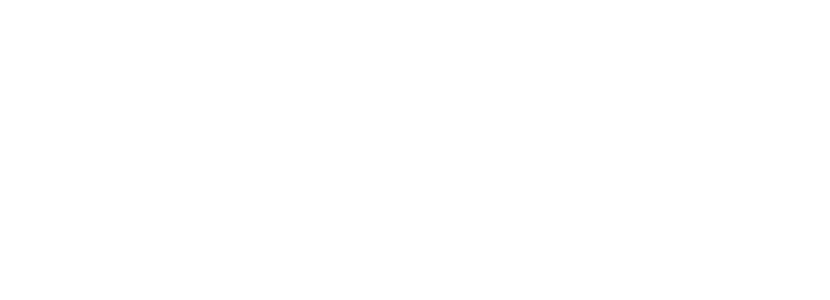
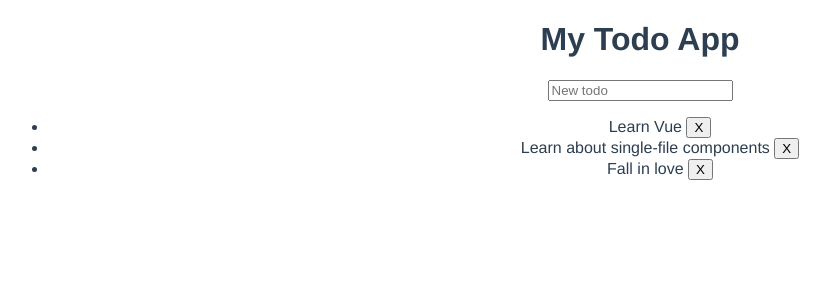
Before and after one commit to raina94/raina94.github.com, a Vue app in the folder my-blog/: page /#/todo-example in a window 1280 px wide. Shown: the top 300 px of the page, without its empty margins (0-830 px from the left). Built offline with nearby package versions, Linux system fonts and the light colour scheme; a web font is replaced by a local one.

Commit message:
todo예제 완성

```diff
--- a/my-blog/src/components/MainHeader.vue
+++ b/my-blog/src/components/MainHeader.vue
@@ -8,7 +8,7 @@
             <ul>
                 <li>나는 누구 /</li>
                 <li>해본 것 /</li>
-                <li><router-link to="/study">공부한 것 /</router-link></li>
+                <li><router-link :to="{name: 'Study'}">공부한 것 /</router-link></li>
             </ul>
         </div>
     </div>
--- a/my-blog/src/components/Study.vue
+++ b/my-blog/src/components/Study.vue
@@ -1,6 +1,9 @@
 <template>
   <div>
-    <router-link to="/study/mes-demo">#MES 데모</router-link>
+    <ul>
+      <li><router-link :to="{name: 'MESDemo'}">#MES 데모</router-link></li>
+      <li><router-link :to="{name: 'TodoList'}">#TO_DO 예제</router-link></li>
+    </ul>
   </div>
 </template>
 <script>
--- a/my-blog/src/components/mes/MESDemo.vue
+++ b/my-blog/src/components/mes/MESDemo.vue
@@ -1,15 +1,46 @@
 <template>
   <div class="demo-main">
-    <side-menu />
+    <div class="side-menu">
+    <ul>
+      <li v-for="menuList in menuLists" :key="menuList.id">
+        <router-link :to="{name: source}">{{menuList.name}}</router-link>
+      </li>
+    </ul>
+    </div>
+    <div>
+      vue.js 넘모 어렵다
+    </div>
   </div>
 </template>
 
 <script>
-import SideMenu from './SideMenu.vue'
+
+let nextId = 1
+
 export default {
   name: 'Study',
-  components: {
-    'side-menu': SideMenu
+  data () {
+    return {
+      menuLists: [
+        {
+          id: nextId++,
+          name: '기초'
+        },
+        {
+          id: nextId++,
+          name: '영업'
+        },
+        {
+          id: nextId++,
+          name: '재고'
+        },
+        {
+          id: nextId++,
+          name: '구매'
+        }
+      ],
+      source: 'workerList'
+    }
   }
 }
 </script>
@@ -20,4 +51,18 @@
     width: 100%;
     height: 700px;
   }
+  .side-menu {
+  width: 150px;
+  height: 100%;
+  border: 1px solid #1098ad;
+    ul {
+      li {
+        text-align: left;
+      }
+    }
+  }
+
+  div {
+    float: left;
+  }
 </style>
--- a/my-blog/src/components/mes/SideMenu.vue
+++ b/my-blog/src/components/mes/SideMenu.vue
@@ -1,23 +1,38 @@
 <template>
   <div class="side-menu">
     <ul>
-      <li v-for="menuList in menuLists">
-        {{ menuList.name }}
+      <li v-for="menuList in menuLists" :key="menuList.id">
+        <router-link :to="{name: menuList.source}">{{menuList.name}}</router-link>
       </li>
     </ul>
   </div>
 </template>
 <script>
+let nextId = 1
+
 export default {
   name: 'SideMenu',
   data () {
     return {
       menuLists: [
-      {name: '기초'},
-      {name: '영업'},
-      {name: '재고'},
-      {name: '구매'}
-      ]
+        {
+          id: nextId++,
+          name: '기초'
+        },
+        {
+          id: nextId++,
+          name: '영업'
+        },
+        {
+          id: nextId++,
+          name: '재고'
+        },
+        {
+          id: nextId++,
+          name: '구매'
+        }
+      ],
+      source: 'workerList'
     }
   }
 }
--- /dev/null
+++ b/my-blog/src/components/mes/WorkerList.vue
@@ -0,0 +1,13 @@
+<template>
+  <div>
+    워커
+  </div>
+</template>
+<script>
+export default {
+  name: 'worker-list'
+}
+</script>
+<style lang="scss" scoped>
+
+</style>
--- /dev/null
+++ b/my-blog/src/components/todo/BaseInputText.vue
@@ -0,0 +1,32 @@
+<template>
+  <input
+    type="text"
+    class="input"
+    :value="value"
+    v-on="listeners"
+  >
+</template>
+
+<script>
+export default {
+  props: {
+    value: {
+      type: String,
+      default: ''
+    }
+  },
+  computed: {
+    listeners () {
+      return {
+        ...this.$listeners,
+        input: event => this.$emit('input', event.target.value)
+      }
+    }
+  }
+}
+</script>
+
+<style lang="scss" scoped>
+$vue-blue: #32485F;
+$vue-green: #00C185;
+</style>
--- /dev/null
+++ b/my-blog/src/components/todo/TodoList.vue
@@ -0,0 +1,67 @@
+<template>
+  <div class="todo-list">
+    <h1>My Todo App</h1>
+    <div>
+      <BaseInputText
+        v-model="newTodoText"
+        placeholder="New todo"
+        @keydown.enter="addTodo" />
+      <ul v-if="todos.length">
+        <TodoListItem v-for="todo in todos" :key="todo.id" :todo="todo" @remove="removeTodo" />
+      </ul>
+      <p v-else>
+        투두 추가하셈
+      </p>
+    </div>
+  </div>
+</template>
+
+<script>
+import BaseInputText from './BaseInputText.vue'
+import TodoListItem from './TodoListItem.vue'
+
+let nextTodoId = 1
+
+export default {
+  components: {
+    BaseInputText,
+    TodoListItem
+  },
+  data () {
+    return {
+      newTodoText: '',
+      todos: [
+        {
+          id: nextTodoId++,
+          text: 'Learn Vue'
+        },
+        {
+          id: nextTodoId++,
+          text: 'Learn about single-file components'
+        },
+        {
+          id: nextTodoId++,
+          text: 'Fall in love'
+        }
+      ]
+    }
+  },
+  methods: {
+    addTodo () {
+      const trimmedText = this.newTodoText.trim()
+      if (trimmedText) {
+        this.todos.push({
+          id: nextTodoId++,
+          text: trimmedText
+        })
+        this.newTodoText = ''
+      }
+    },
+    removeTodo (idToRemove) {
+      this.todos = this.todos.filter(todo => {
+        return todo.id !== idToRemove
+      })
+    }
+  }
+}
+</script>
--- /dev/null
+++ b/my-blog/src/components/todo/TodoListItem.vue
@@ -0,0 +1,18 @@
+<template>
+  <li>
+      {{todo.text}}
+      <button @click="$emit('remove', todo.id)">
+          X
+      </button>
+  </li>
+</template>
+<script>
+export default {
+  props: {
+    todo: {
+      type: Object,
+      required: true
+    }
+  }
+}
+</script>
--- a/my-blog/src/router/index.js
+++ b/my-blog/src/router/index.js
@@ -3,6 +3,8 @@
 import Home from '@/components/Home'
 import Study from '@/components/Study'
 import MESDemo from '@/components/mes/MESDemo'
+import TodoList from '@/components/todo/TodoList'
+import WorkerList from '@/components/mes/WorkerList'
 
 Vue.use(Router)
 
@@ -19,9 +21,19 @@
       component: Study
     },
     {
-      path: '/study/mes-demo',
+      path: '/mes-demo',
       name: 'MESDemo',
       component: MESDemo
+    },
+    {
+      path: '/todo-example',
+      name: 'TodoList',
+      component: TodoList
+    },
+    {
+      path: '/worker-list',
+      name: 'WorkerList',
+      component: WorkerList
     }
   ]
 })
```
Lines whose indentation alone changed are shown as unchanged.
